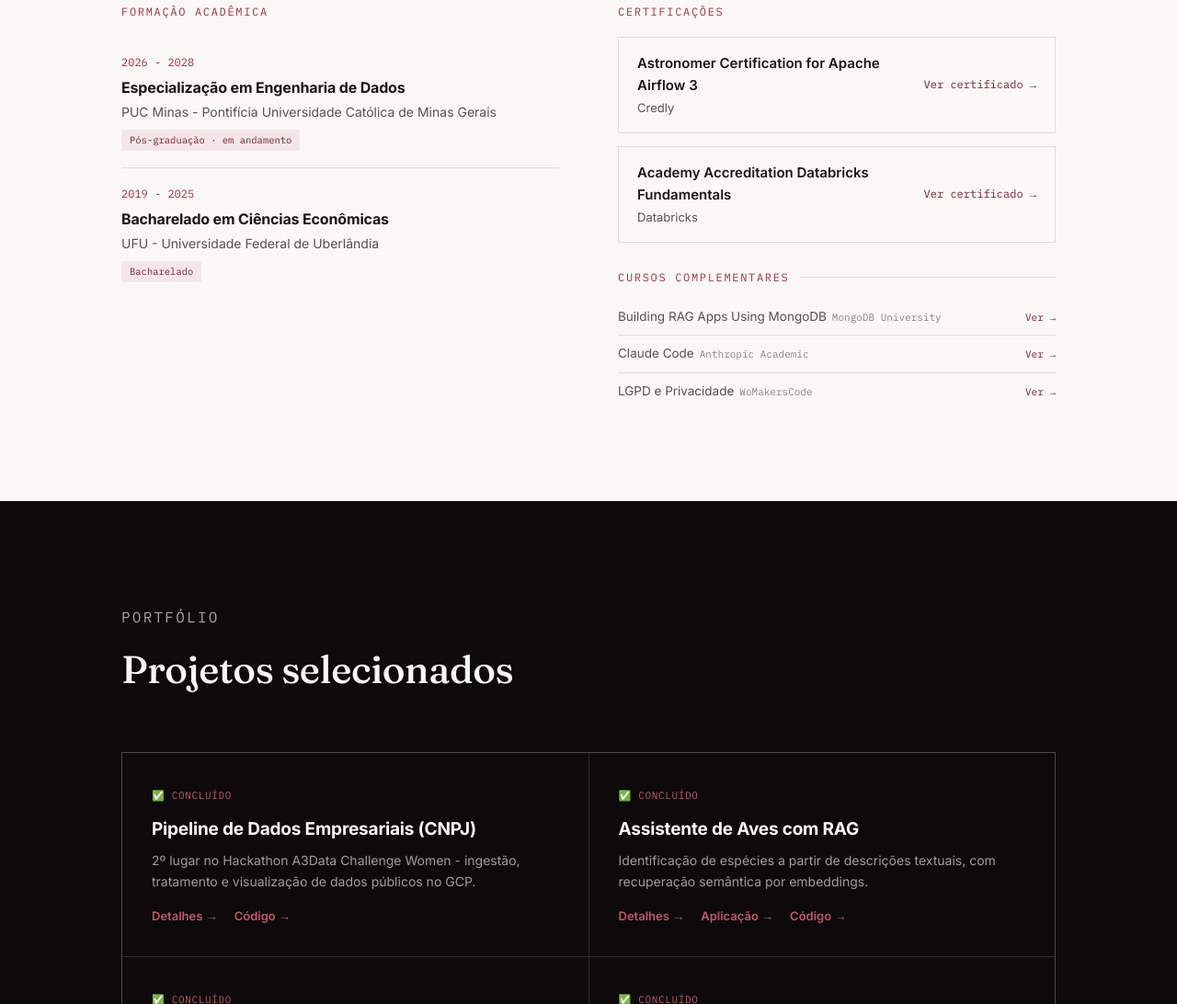
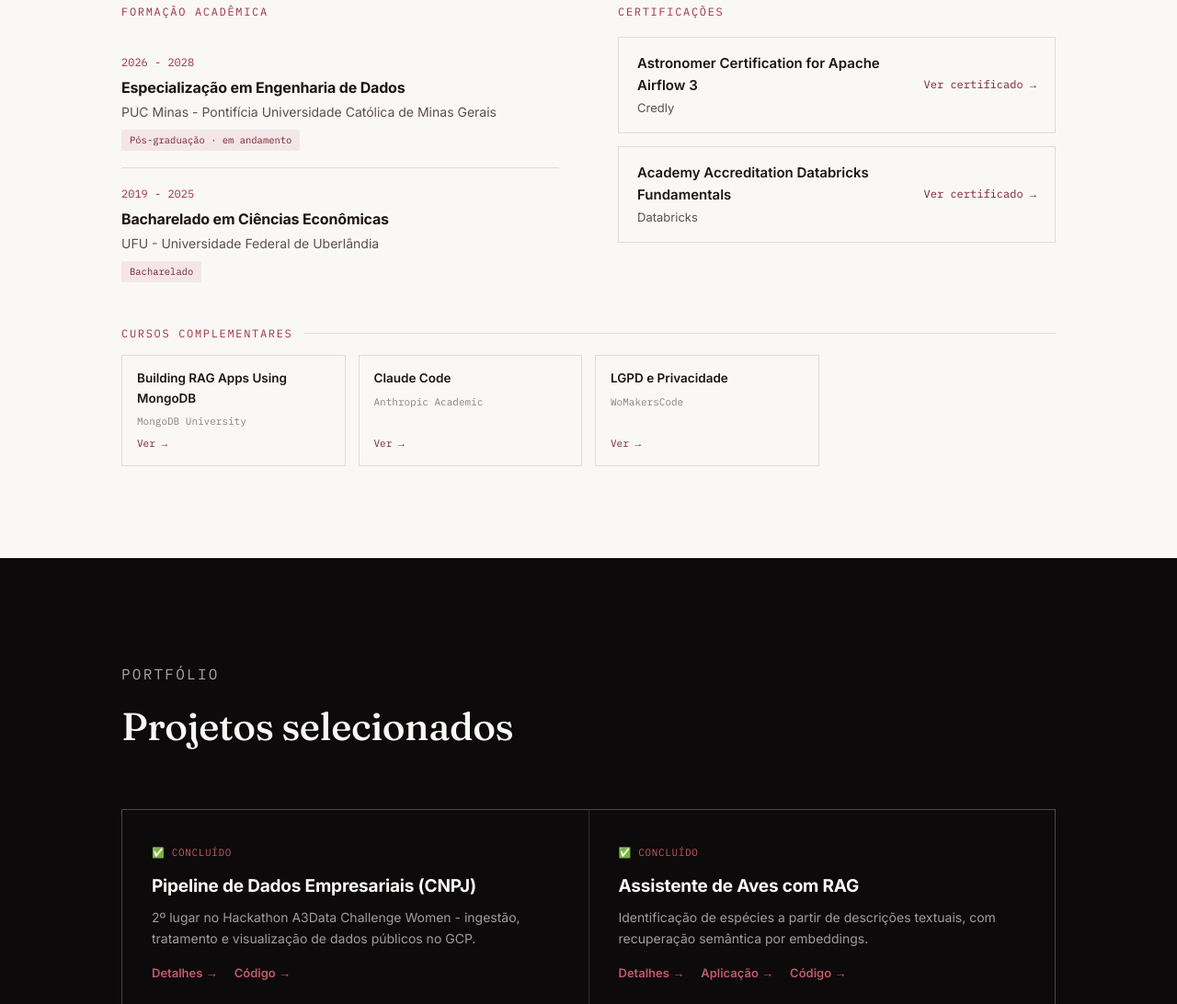
Before and after one commit to rafaelladuarte/rafaelladuarte.github.io, a plain HTML site: page index.html in a window 1280 px wide. Shown: the part 3689-4781 px from the top of the page at 92% size. Drawn offline with Linux system fonts and the light colour scheme.

Commit message:
refactor: update cursos section layout to use grid and enhance item styling

```diff
--- a/css/style.css
+++ b/css/style.css
@@ -195,23 +195,27 @@ section{padding:100px 0;}
 .cursos-divider::after{
   content:""; flex:1; height:1px; background:var(--line);
 }
-.cursos-list{ display:flex; flex-direction:column; }
+.cursos-list{ display:grid; grid-template-columns:repeat(4, 1fr); gap:14px; }
 .curso-item{
-  display:flex; align-items:baseline; justify-content:space-between; gap:12px;
-  padding:9px 0; border-bottom:1px solid var(--line);
-  font-size:13.5px;
+  display:flex; flex-direction:column; gap:6px;
+  padding:14px 16px; border:1px solid var(--line);
+  font-size:13.5px; transition: border-color .15s ease;
 }
-.curso-item:last-child{border-bottom:none;}
-.curso-item .curso-name{color:var(--ink-soft);}
+.curso-item:hover{border-color:var(--wine);}
+.curso-item .curso-name{color:var(--ink); font-weight:600;}
 .curso-item .curso-issuer{
-  font-family:var(--mono); font-size:11px; color:var(--ink-soft); opacity:0.7; margin-left:6px;
+  font-family:var(--mono); font-size:11px; color:var(--ink-soft); opacity:0.7;
 }
 .curso-item a.curso-link{
   font-family:var(--mono); font-size:11px; color:var(--wine); white-space:nowrap;
-  border-bottom:1px solid transparent;
+  border-bottom:1px solid transparent; margin-top:auto; align-self:flex-start;
 }
 .curso-item a.curso-link:hover{border-color:var(--wine);}
-@media (max-width:760px){ .formacao-grid{grid-template-columns:1fr; gap:40px;} }
+@media (max-width:760px){
+  .formacao-grid{grid-template-columns:1fr; gap:40px;}
+  .cursos-list{grid-template-columns:repeat(2, 1fr);}
+}
+@media (max-width:480px){ .cursos-list{grid-template-columns:1fr;} }
 
 /* ============ PROJECTS GRID ============ */
 .projects-grid{ display:grid; grid-template-columns:repeat(2,1fr); gap:1px; background:var(--line-dark); border:1px solid var(--line-dark); }
--- a/index.html
+++ b/index.html
@@ -197,28 +197,32 @@
             <span class="cert-link">Ver certificado →</span>
           </a>
         </div>
+      </div>
+
+    </div>
 
     <div class="cursos-divider"><span class="eyebrow">Cursos complementares</span></div>
     <div class="cursos-list">
       <div class="curso-item">
-            <span class="curso-name">Building RAG Apps Using MongoDB<span class="curso-issuer">MongoDB University</span></span>
+        <span class="curso-name">Building RAG Apps Using MongoDB</span>
+        <span class="curso-issuer">MongoDB University</span>
         <a href="https://www.credly.com/earner/earned/badge/3bf0d385-853e-495a-8e38-df61f019c9bf" class="curso-link">Ver →</a>
       </div>
       <!-- <div class="curso-item">
-            <span class="curso-name">Model Context Protocol (MCP)<span class="curso-issuer">Anthropic</span></span>
+        <span class="curso-name">Model Context Protocol (MCP)</span>
+        <span class="curso-issuer">Anthropic</span>
         <a href="#" class="curso-link">Ver →</a>
       </div> -->
       <div class="curso-item">
-            <span class="curso-name">Claude Code<span class="curso-issuer">Anthropic Academic</span></span>
+        <span class="curso-name">Claude Code</span>
+        <span class="curso-issuer">Anthropic Academic</span>
         <a href="https://verify.skilljar.com/c/uwvgybuzsrx4" class="curso-link">Ver →</a>
       </div>
       <div class="curso-item">
-            <span class="curso-name">LGPD e Privacidade<span class="curso-issuer">WoMakersCode</span></span>
+        <span class="curso-name">LGPD e Privacidade</span>
+        <span class="curso-issuer">WoMakersCode</span>
         <a href="#" class="curso-link">Ver →</a>
       </div>
-        </div>
-      </div>
-
     </div>
   </div>
 </section>
```
Lines whose indentation alone changed are shown as unchanged.
